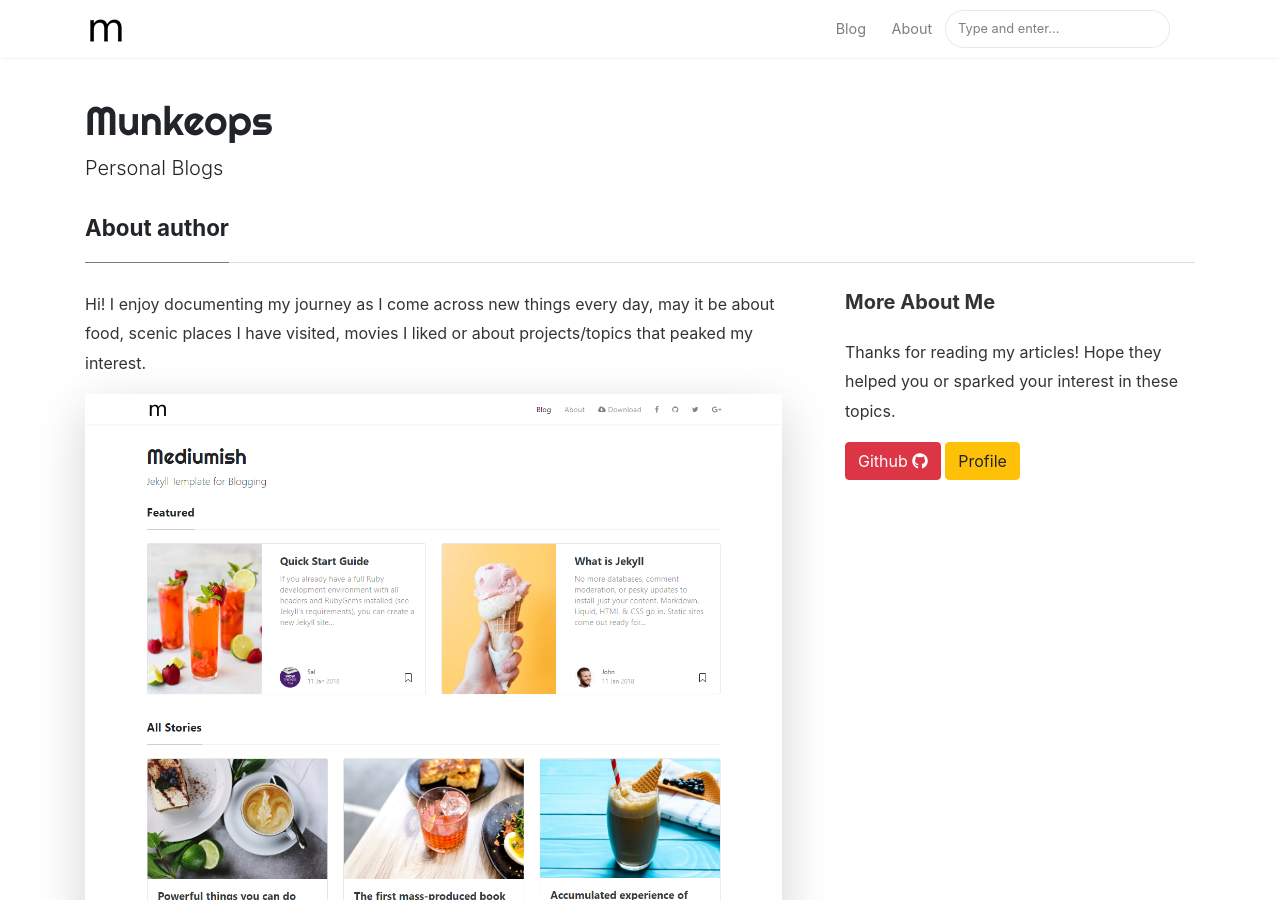
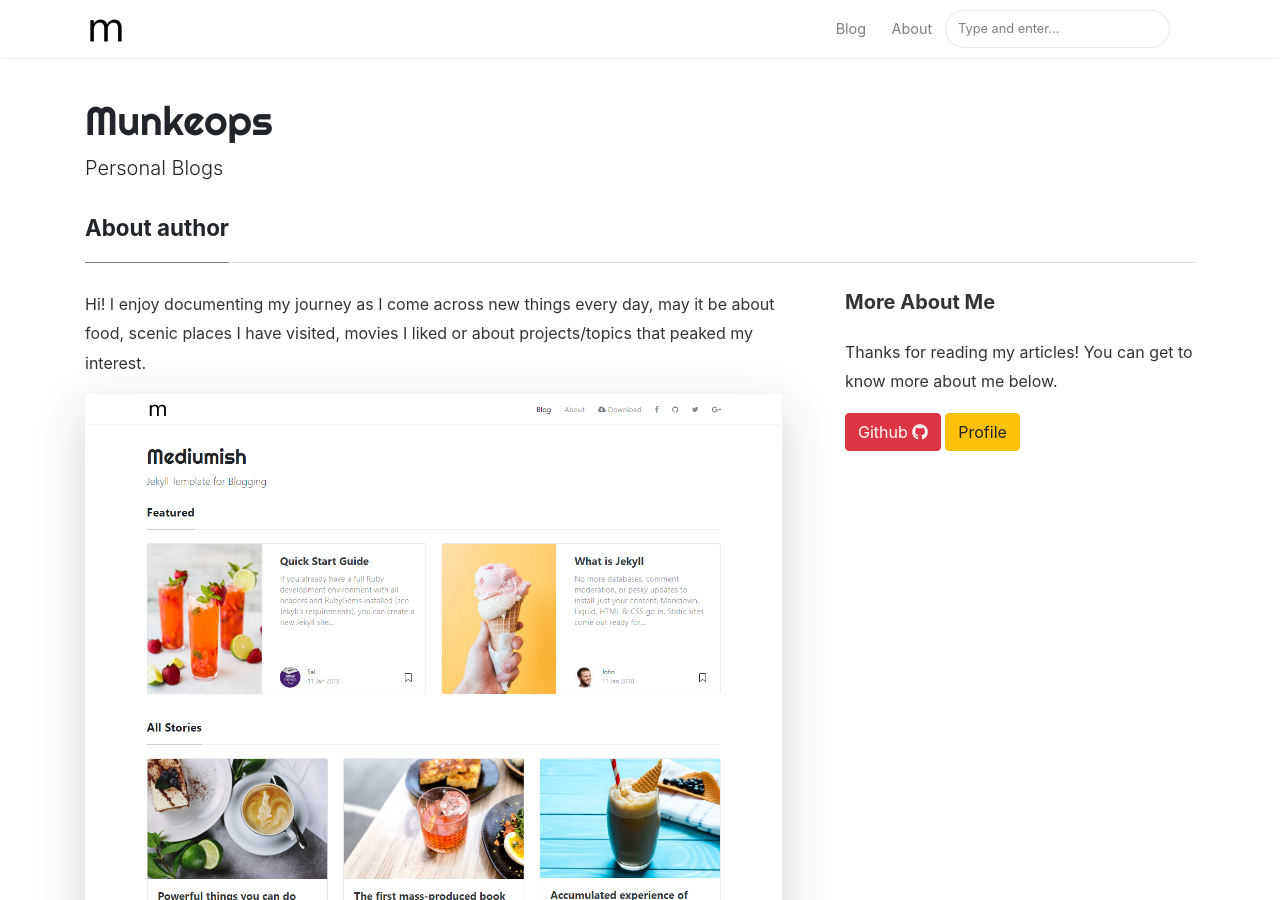
Before and after one commit to munkeops/Blogs, a Jekyll site: the page built from _pages/about.md, in a window 1280 px wide and 900 px high. Built offline with Jekyll 4.4.1, drawn with Linux system fonts in a browser that asks for light colours; nearby versions of some CDN libraries; comment, search, counter and statistics services are not loaded.

Commit message:
Update about.md

```diff
--- a/_pages/about.md
+++ b/_pages/about.md
@@ -27,7 +27,7 @@ comments: false
 <div class="sticky-top sticky-top-80">
 <h5>More About Me</h5>
 
-<p>Thanks for reading my articles! Hope they helped you or sparked your interest in these topics.</p>
+<p>Thanks for reading my articles! You can get to know more about me below.</p>
 
 <a target="_blank" href="https://github.com/munkeops" class="btn btn-danger">Github <i class="fab fa-github"></i></a> <a target="_blank" href="https://munkeops.github.io" class="btn btn-warning">Profile</a>
 
```
